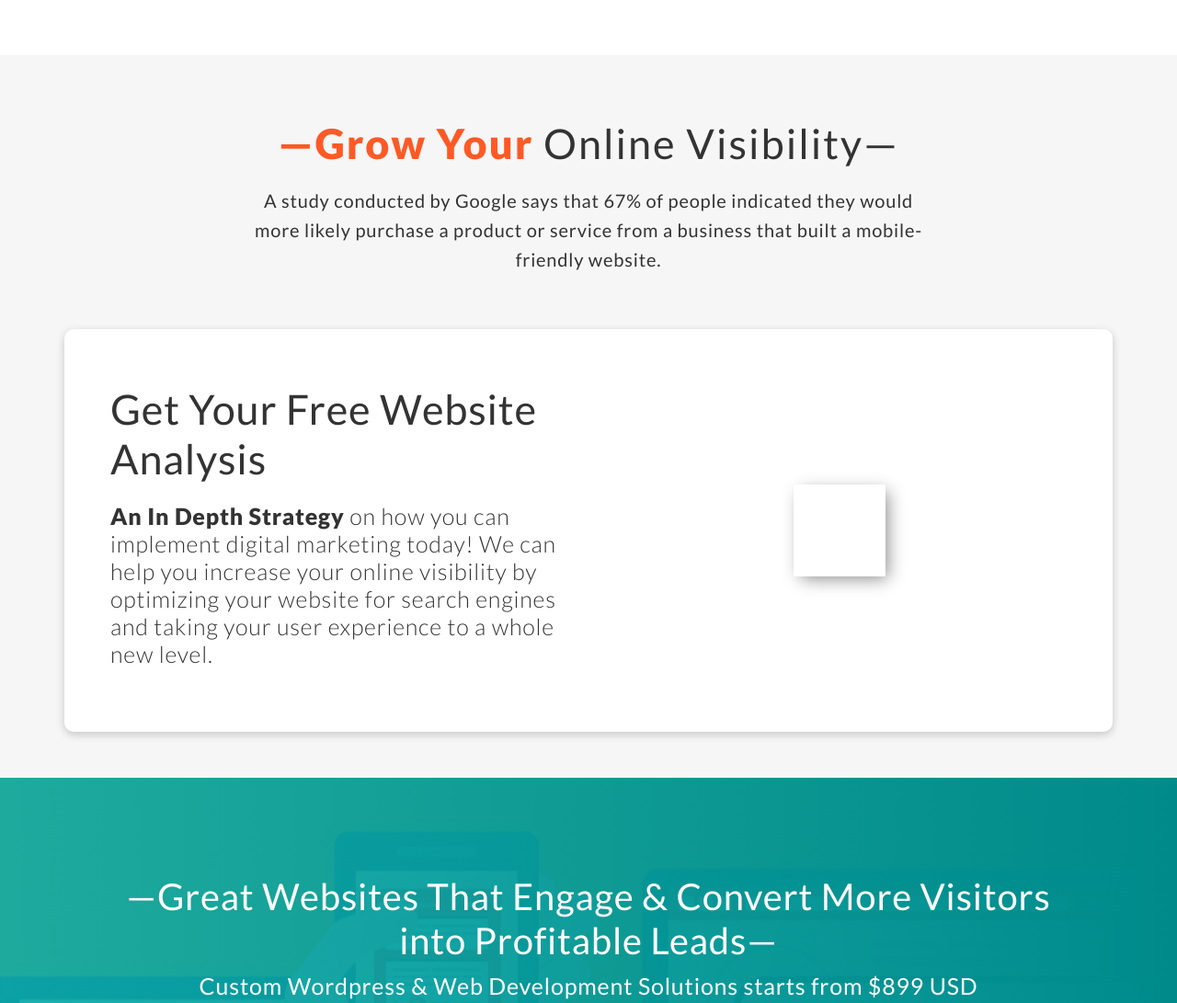
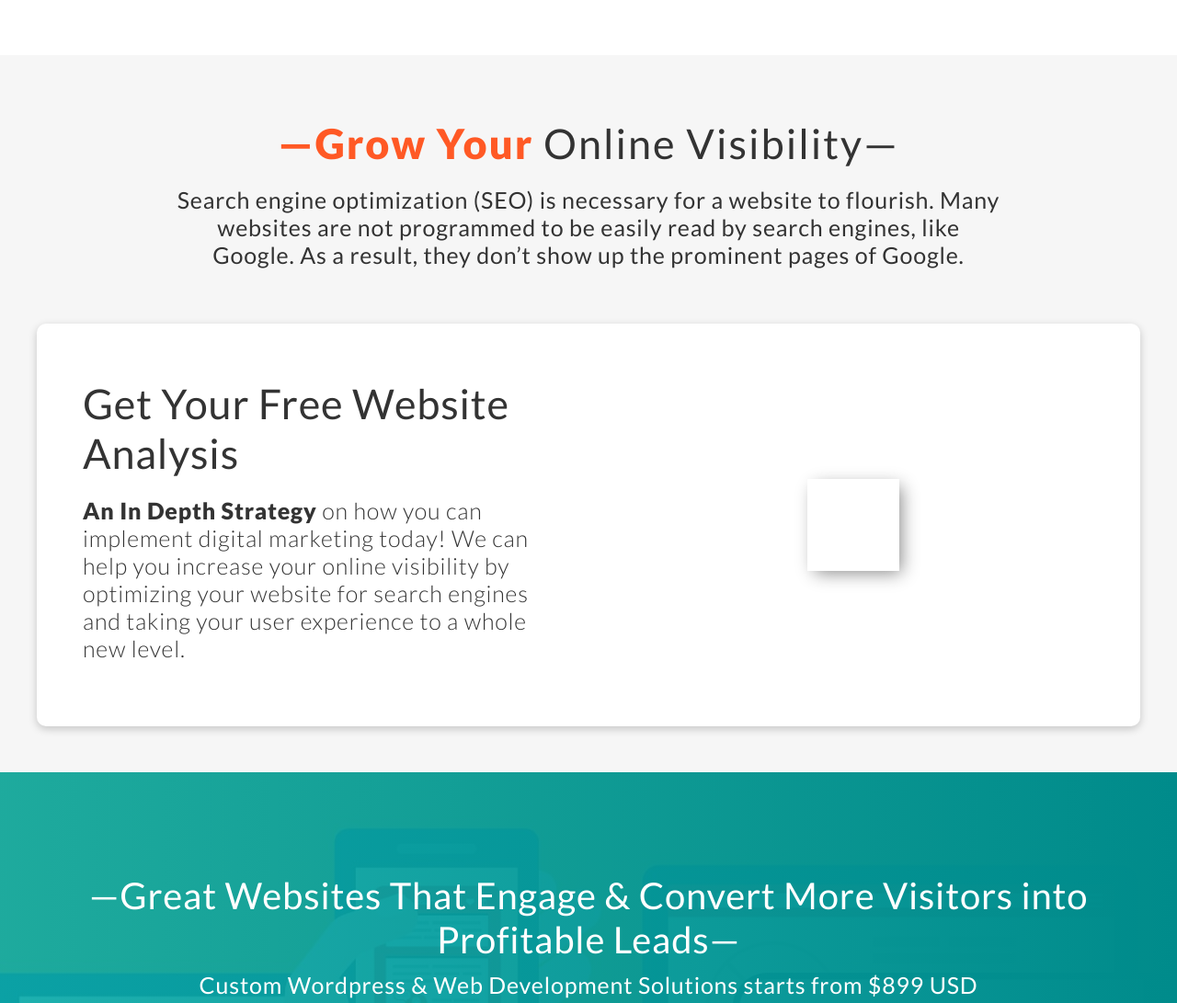
Before and after one commit to dfswebdesign/dfsagency, a website: page index.html in a window 1280 px wide. Shown: the part 1700-2791 px from the top of the page at 92% size. Drawn offline with Linux system fonts and the light colour scheme; a script that the page names is missing.

Commit message:
added meta tags

```diff
--- a/component/_headings.scss
+++ b/component/_headings.scss
@@ -14,7 +14,9 @@
     }
 
     &--subtitle {
-      font-size: 2rem;
+      font-size: 2.5rem;
+      line-height: 1.2;
+      font-weight: 400;
       max-width: 70%;
       margin: 0 auto;
     }
--- a/index.html
+++ b/index.html
@@ -7,8 +7,17 @@
   <meta charset="UTF-8" />
   <meta http-equiv="X-UA-Compatible" content="IE=edge" />
   <meta name="viewport" content="width=device-width, initial-scale=1.0" />
+  <meta name="description" content="We are Fort Lauderdale's # 1 Web Design Agency.  We create modern and responsive websites at an Affordable cost to our valued clients">
+  <meta name="keywords" content="HTML, CSS, JavaScript, web development, website building, website for my business, web design in fort lauderdale, Web Design in Fort Lauderdale, Affordable website company near me, build me a website">
+  <meta name="author" content="Digital Footprint Solutions">
+
+  <!-- Google Fonts -->
+  <link rel="preconnect" href="https://fonts.gstatic.com">
+<link href="https://fonts.googleapis.com/css2?family=Lato:wght@100;300;400;900&display=swap" rel="stylesheet">
+
   <link rel="stylesheet" href="css/style.css" />
   <title>Web Design Agency in Fort Lauderdale | Digital Footprint Solutions</title>
+
 </head>
 
 <body>
@@ -167,14 +176,13 @@
 
   <section class="seo m-top-3" id="seo">
 
-    <div class="container t-align m-bottom-3">
+    <div class="t-align m-bottom-3">
 
       <div>
 
         <p class="headings__text--title t-align"> <span class="bold">&#8212Grow Your</span> Online Visibility&#8212;</p>
 
-        <p class="headings__text--subtitle t-align">A study conducted by Google says that 67% of people indicated they
-          would more likely purchase a product or service from a business that built a mobile-friendly website.</p>
+        <p class="headings__text--subtitle t-align">Search engine optimization (SEO) is necessary for a website to flourish. Many websites are not programmed to be easily read by search engines, like Google. As a result, they don’t show up the prominent pages of Google. </p>
       </div>
 
     </div>
@@ -216,13 +224,12 @@
   <section class="cta p-top-6" id="cta">
 
     <div class="container t-align">
+      <h2>&#8212Great Websites That Engage & Convert
+        More Visitors into Profitable Leads&#8212;</h2>
 
-      <h1>&#8212Great Websites That Engage & Convert
-        More Visitors into Profitable Leads&#8212;</h1>
-      <h2>
-
+      <h3>
         Custom Wordpress & Web Development Solutions starts from $899 USD
-      </h2>
+      </h3>
 
     </div>
   </section>
@@ -243,7 +250,7 @@
 
     </div>
 
-    <div class="container fearure grid-2 m-top-3">
+    <div class=" fearure container grid-2 m-top-3">
 
       <div class="feature__rightside">
         <h2>Fully Responsive Designs</h2>
--- a/layout/_grid.scss
+++ b/layout/_grid.scss
@@ -37,9 +37,5 @@
 
 .grid-container {
   display: grid;
-  gap: 20px;
+  gap: 2rem;
 }
-
-// .grid-4 {
-//   grid-template-columns: repeat(4, 1fr);
-// }
--- a/sass/_base.scss
+++ b/sass/_base.scss
@@ -1,4 +1,4 @@
-@import url("https://fonts.googleapis.com/css2?family=Lato:wght@100;300;400;900&display=swap");
+// @import url("https://fonts.googleapis.com/css2?family=Lato:wght@100;300;400;900&display=swap");
 
 *,
 *::before,
@@ -21,7 +21,7 @@ body {
 }
 
 .container {
-  max-width: 114rem;
+  max-width: 120rem;
   margin: 0 auto;
   overflow: auto;
   padding: 0 4rem;
--- a/sass/_portfolio.scss
+++ b/sass/_cta.scss
@@ -8,6 +8,18 @@
   color: $color-white;
   padding: 10rem 1rem;
   position: relative;
+
+  h2 {
+    font-size: 4rem;
+    font-weight: 400;
+  }
+
+  h3 {
+    font-size: 2.5rem;
+    font-weight: 400;
+    line-height: 1.2;
+    margin: 1rem 0;
+  }
 }
 
 //Skewed background for cta
--- a/sass/_features.scss
+++ b/sass/_features.scss
@@ -1,5 +1,5 @@
 .features {
-  padding: 10rem 2rem;
+  padding: 10rem 10rem;
 
   position: relative;
   // z-index: -5;
@@ -43,6 +43,7 @@
 .feature__rightside {
   p {
     font-weight: 400;
+    // padding-right: 5rem;
   }
 }
 
--- a/sass/main.scss
+++ b/sass/main.scss
@@ -13,5 +13,5 @@
 @import "animations";
 @import "base";
 @import "service";
-@import "portfolio";
+@import "cta";
 @import "features";
```
Also changed, not shown: css/style.css.
